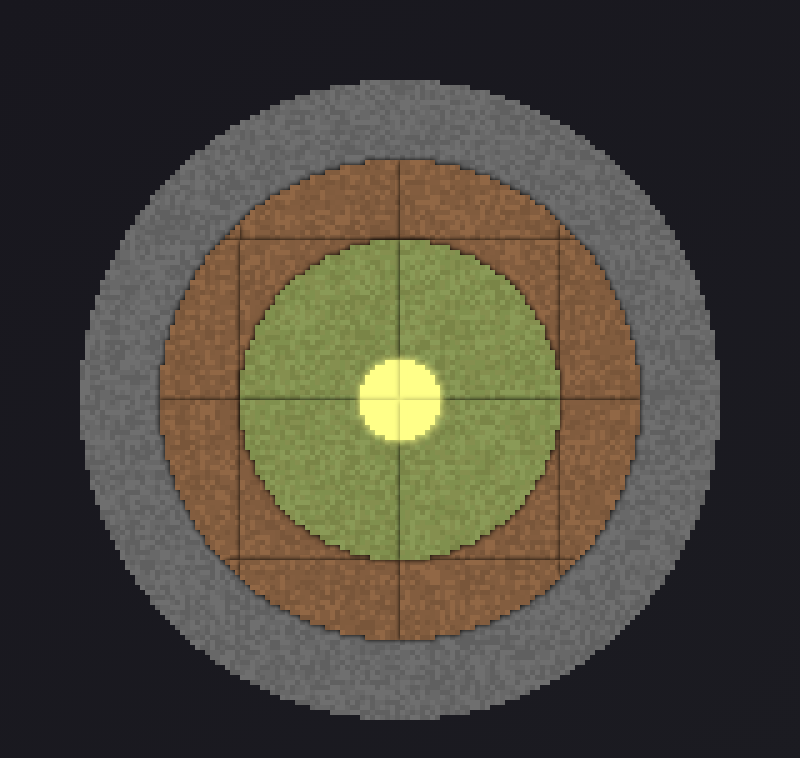
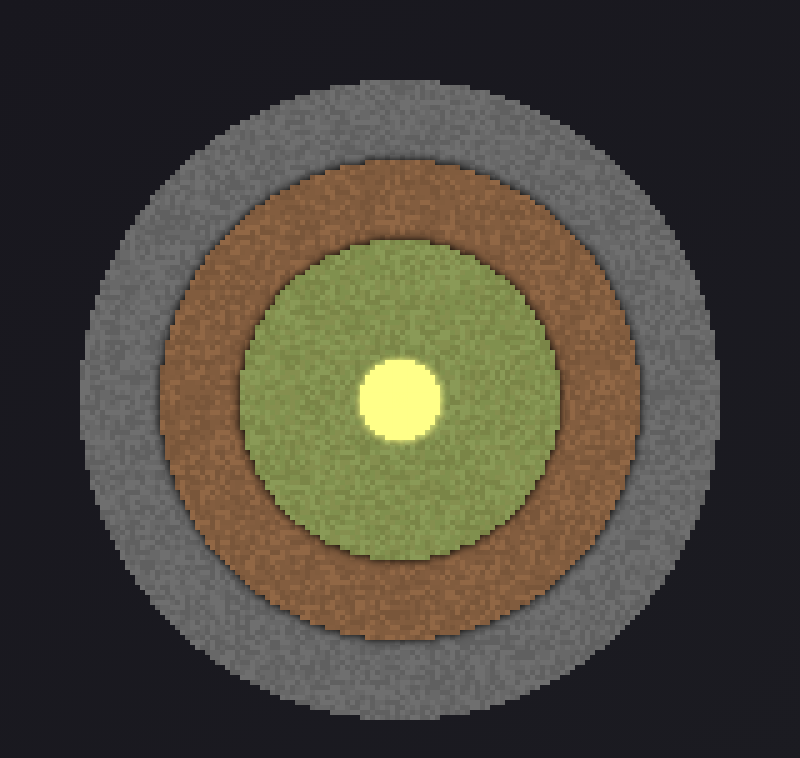
Before and after one commit to Iconejey/AetherShips, an Electron app: page index.html in a window 800 px wide. Drawn offline with Linux system fonts and the light colour scheme.

Commit message:
Fixed layers drop shadow and glow overlapping

```diff
--- a/css/global.css
+++ b/css/global.css
@@ -12,12 +12,12 @@ body {
 	background: linear-gradient(135deg, #18171e 0%, #1b1b21 100%);
 }
 
-game-elem {
+game-root {
 	--game-scale: 1;
 	display: block;
 }
 
-game-elem entity-elem {
+entity-root {
 	display: block;
 	position: fixed;
 	transform: translate(-50%, -50%) scale(var(--game-scale));
@@ -25,27 +25,23 @@ game-elem entity-elem {
 	left: 50%;
 }
 
-game-elem entity-elem chunk-elem {
+entity-root entity-layer {
 	display: block;
 	position: absolute;
-	width: 32px;
-	height: 32px;
-	/* outline: 1px dashed #fff3; */
+	width: 100%;
+	height: 100%;
 }
 
-game-elem entity-elem chunk-elem canvas {
+entity-root entity-layer canvas {
 	image-rendering: pixelated;
 	position: absolute;
-}
-
-game-elem entity-elem chunk-elem canvas {
 	width: 64px;
 	height: 64px;
 	transform-origin: top left;
 	transform: translate(0, 0) scale(0.5);
 }
 
-game-elem entity-elem chunk-elem canvas.glow {
+entity-root entity-layer canvas.glow {
 	width: 66px;
 	height: 66px;
 	opacity: 0.5;
--- a/js/entity.js
+++ b/js/entity.js
@@ -165,11 +165,12 @@ for (const block_name in blocks) {
  */
 class Layer {
 	get entity() {
-		return this.chunk.parentElement;
+		return this.entity_layer.parentElement;
 	}
 
-	constructor(chunk, layer_index) {
-		this.chunk = chunk;
+	constructor(chunk_layer, layer_index, entity_layer) {
+		this.chunk_layer = chunk_layer;
+		this.entity_layer = entity_layer;
 		this.layer_index = layer_index;
 		this.blocks = new Uint32Array(1024); // 32x32 blocks (type, health, is_burning)
 		this.block_colors = new Uint32Array(1024); // 32x32 colors (32-bit RGBA8888)
@@ -191,22 +192,21 @@ class Layer {
 		canvas.height = size;
 		if (type === 'glow') canvas.classList.add('glow');
 
-		// Set z-index: main = layer*2, glow = layer*2+1
-		// Layer 0: main=0, glow=1; Layer 1: main=2, glow=3; Layer 2: main=4, glow=5
-		const z_index = this.layer_index * 2 + (type === 'glow' ? 1 : 0);
-		canvas.style.zIndex = z_index.toString();
+		// Z-index within layer: main = 0, glow = 1
+		const z_index_within_layer = type === 'glow' ? 1 : 0;
+		canvas.style.zIndex = z_index_within_layer.toString();
 
-		// Apply drop shadow only to main canvases in layers 1 and 2 (not layer 0)
-		if (type === 'main' && this.layer_index > 0) {
-			canvas.style.filter = 'drop-shadow(0 0 1px rgba(0, 0, 0, 1))';
-		}
+		// Position canvas for its chunk
+		canvas.style.position = 'absolute';
+		canvas.style.left = `${this.chunk_layer.chunk_x * 32}px`;
+		canvas.style.top = `${this.chunk_layer.chunk_y * 32}px`;
 
 		const ctx = canvas.getContext('2d');
 		const img_data = ctx.createImageData(size, size);
 		const buf = new Uint32Array(img_data.data.buffer);
 
 		this[type] = { canvas, ctx, img_data, buf };
-		this.chunk.appendChild(canvas);
+		this.entity_layer.appendChild(canvas);
 	}
 
 	/**
@@ -274,7 +274,8 @@ class Layer {
 		}
 		this.block_count--;
 
-		// Only draw if the layer still has blocks
+		// If layer still has blocks but no glow, keep main canvas
+		// If layer is completely empty, remove main canvas (handled by Entity)
 		if (this.block_count > 0) this.drawPixel(x, y);
 	}
 
@@ -347,57 +348,69 @@ class Layer {
 }
 
 /**
- * Custom HTMLElement representing a chunk of blocks
- * Each chunk contains a 32x32 grid of blocks, stored as a Uint32Array of length 1024
+ * Represents a chunk location within an entity layer
+ * Stores references to Layer data at this chunk position
  */
-class Chunk extends HTMLElement {
-	get block_count() {
-		let count = 0;
-		for (const layer of this.layers) count += layer?.block_count ?? 0;
-		return count;
+class ChunkLayer {
+	constructor(chunk_x, chunk_y) {
+		this.chunk_x = chunk_x;
+		this.chunk_y = chunk_y;
+		this.layer = null; // Will be set to the Layer instance
 	}
+}
 
-	get glow_count() {
-		let count = 0;
-		for (const layer of this.layers) count += layer?.glow_count ?? 0;
-		return count;
-	}
-
-	constructor(x, y) {
+/**
+ * Custom HTMLElement representing a single layer (0, 1, or 2) within an entity
+ * Contains all canvases for blocks at this depth
+ */
+class EntityLayer extends HTMLElement {
+	constructor() {
 		super();
-		this.pos = { x, y };
-		this.groups = [];
-		this.layers = [null, null, null];
-		this.style.left = `${x * 32}px`;
-		this.style.top = `${y * 32}px`;
+		this.chunk_layers = new Map(); // Map of "cx,cy" -> ChunkLayer
 	}
 
 	/**
-	 * Gets or creates a layer at the specified index
-	 * @param {number} index - The layer index (0-2)
-	 * @param {boolean} create - Whether to create the layer if it doesn't exist
-	 * @returns {Layer|null} The layer at the specified index, or null if it doesn't exist and create is false
+	 * Gets or creates a chunk-layer at the specified chunk coordinates
+	 * @param {number} cx - The chunk x coordinate
+	 * @param {number} cy - The chunk y coordinate
+	 * @param {boolean} create - Whether to create if it doesn't exist
+	 * @returns {ChunkLayer|null}
 	 */
-	getLayer(index, create = false) {
-		if (this.layers[index]) return this.layers[index];
-		if (!create) return null;
+	getChunkLayer(cx, cy, create = false) {
+		const key = `${cx},${cy}`;
+		let chunk_layer = this.chunk_layers.get(key);
 
-		const layer = new Layer(this, index);
-		this.layers[index] = layer;
-		return layer;
+		if (!chunk_layer && create) {
+			chunk_layer = new ChunkLayer(cx, cy);
+			this.chunk_layers.set(key, chunk_layer);
+		}
+
+		return chunk_layer;
+	}
+
+	/**
+	 * Removes a chunk-layer and its canvases
+	 * @param {number} cx - The chunk x coordinate
+	 * @param {number} cy - The chunk y coordinate
+	 */
+	removeChunkLayer(cx, cy) {
+		const key = `${cx},${cy}`;
+		const chunk_layer = this.chunk_layers.get(key);
+		if (chunk_layer && chunk_layer.layer) {
+			// Remove canvases from DOM
+			chunk_layer?.layer?.main?.canvas?.remove();
+			chunk_layer?.layer?.glow?.canvas?.remove();
+		}
+		this.chunk_layers.delete(key);
 	}
 }
 
-customElements.define('chunk-elem', Chunk);
+customElements.define('entity-layer', EntityLayer);
 
 /**
  * Custom HTMLElement representing an entity (ship, asteroid, planet, etc.)
  */
 class Entity extends HTMLElement {
-	get chunks() {
-		return Array.from(this.children);
-	}
-
 	toLocalCoord(value) {
 		return ((value % 32) + 32) % 32;
 	}
@@ -410,34 +423,89 @@ class Entity extends HTMLElement {
 		this.dirty_layers = [];
 	}
 
-	/*
-	 * Gets the chunk at the specified (x, y) coordinates
-	 * @param {number} x - The x-coordinate of the chunk to get (0-31).
-	 * @param {number} y - The y-coordinate of the chunk to get (0-31).
-	 * @param {boolean} create - Whether to create the chunk if it doesn't exist.
-	 * @return {Chunk} The chunk at the specified coordinates, or null if it doesn't exist and create is false.
+	connectedCallback() {
+		// Create three entity-layers (one for each block layer)
+		if (this.children.length === 0) {
+			for (let i = 0; i < 3; i++) {
+				const entity_layer = document.createElement('entity-layer');
+				entity_layer.layer_index = i;
+				entity_layer.dataset.layer = i;
+				// Set z-index based on layer depth
+				entity_layer.style.zIndex = i.toString();
+				if (i > 0) {
+					entity_layer.style.filter = 'drop-shadow(0 0 1px rgba(0, 0, 0, 1))';
+				}
+				this.appendChild(entity_layer);
+			}
+		}
+	}
+
+	/**
+	 * Gets the EntityLayer at the specified layer index
+	 * @param {number} layer_index - The layer index (0-2)
+	 * @returns {EntityLayer}
 	 */
-	getChunk(bx, by, create = false) {
-		const cx = Math.floor(bx / 32);
-		const cy = Math.floor(by / 32);
-		let chunk = this.chunks.find(c => c.pos.x === cx && c.pos.y === cy);
-		if (!chunk && create) {
-			chunk = new Chunk(cx, cy);
-			this.appendChild(chunk);
-		}
-		return chunk;
+	getEntityLayer(layer_index) {
+		return this.children[layer_index];
+	}
+
+	/**
+	 * Gets or creates a chunk-layer at the specified chunk coordinates and layer
+	 * @param {number} layer_index - The layer index (0-2)
+	 * @param {number} cx - The chunk x coordinate
+	 * @param {number} cy - The chunk y coordinate
+	 * @param {boolean} create - Whether to create if it doesn't exist
+	 * @returns {ChunkLayer|null}
+	 */
+	getChunkLayer(layer_index, cx, cy, create = false) {
+		const entity_layer = this.getEntityLayer(layer_index);
+		return entity_layer.getChunkLayer(cx, cy, create);
+	}
+
+	/**
+	 * Gets or creates a Layer for the specified chunk coordinates and layer index
+	 * @param {number} layer_index - The layer index (0-2)
+	 * @param {number} cx - The chunk x coordinate
+	 * @param {number} cy - The chunk y coordinate
+	 * @param {boolean} create - Whether to create if it doesn't exist
+	 * @returns {Layer|null}
+	 */
+	getLayer(layer_index, cx, cy, create = false) {
+		const entity_layer = this.getEntityLayer(layer_index);
+		const chunk_layer = entity_layer.getChunkLayer(cx, cy, create);
+		if (!chunk_layer) return null;
+
+		if (chunk_layer.layer) return chunk_layer.layer;
+		if (!create) return null;
+
+		const layer = new Layer(chunk_layer, layer_index, entity_layer);
+		chunk_layer.layer = layer;
+		return layer;
 	}
 
 	/*
-	 * Sets the block at the specified (x, y) coordinates within the entity's chunks to the given fields.
+	 * Gets all chunk-layers (across all entity-layers)
+	 * @returns {Array<ChunkLayer>}
+	 */
+	getAllChunkLayers() {
+		const chunk_layers = [];
+		for (let i = 0; i < 3; i++) {
+			chunk_layers.push(...this.getEntityLayer(i).chunk_layers.values());
+		}
+		return chunk_layers;
+	}
+
+	/*
+	 * Sets the block at the specified (x, y) coordinates within the entity's layers to the given fields.
 	 * @param {number} l - The layer index (0-2) to set the block in.
 	 * @param {number} x - The x-coordinate of the block to set.
 	 * @param {number} y - The y-coordinate of the block to set.
 	 * @param {Object} fields - An object containing the fields to set for the block, where keys correspond to the struct's field names.
 	 */
 	setBlock(l, x, y, fields) {
-		const chunk = this.getChunk(x, y, true);
-		const layer = chunk.getLayer(l, true);
+		const cx = Math.floor(x / 32);
+		const cy = Math.floor(y / 32);
+		const layer = this.getLayer(l, cx, cy, true);
 		const local_x = this.toLocalCoord(x);
 		const local_y = this.toLocalCoord(y);
 		layer.setBlock(local_x, local_y, fields);
@@ -451,8 +519,9 @@ class Entity extends HTMLElement {
 	 * @param {string} name - The name of the block type to initialize (e.g., "dirt").
 	 */
 	setByName(l, x, y, name) {
-		const chunk = this.getChunk(x, y, true);
-		const layer = chunk.getLayer(l, true);
+		const cx = Math.floor(x / 32);
+		const cy = Math.floor(y / 32);
+		const layer = this.getLayer(l, cx, cy, true);
 		const local_x = this.toLocalCoord(x);
 		const local_y = this.toLocalCoord(y);
 		layer.setByName(local_x, local_y, name);
@@ -466,37 +535,35 @@ class Entity extends HTMLElement {
 	 * @param {number} type - The numeric type of the block to initialize (e.g., 1 for dirt).
 	 */
 	setByType(l, x, y, type) {
-		const chunk = this.getChunk(x, y, true);
-		const layer = chunk.getLayer(l, true);
+		const cx = Math.floor(x / 32);
+		const cy = Math.floor(y / 32);
+		const layer = this.getLayer(l, cx, cy, true);
 		const local_x = this.toLocalCoord(x);
 		const local_y = this.toLocalCoord(y);
 		layer.setByType(local_x, local_y, type);
 	}
 
 	/**
-	 * Deletes the block at the specified (x, y) coordinates within the entity's chunks
+	 * Deletes the block at the specified (x, y) coordinates within the entity's layers
 	 * @param {number} l - The layer index (0-2) to delete the block from.
 	 * @param {number} x - The x-coordinate of the block to delete.
 	 * @param {number} y - The y-coordinate of the block to delete.
 	 */
 	deleteBlock(l, x, y) {
-		const chunk = this.getChunk(x, y, false);
-		if (!chunk) return;
+		const cx = Math.floor(x / 32);
+		const cy = Math.floor(y / 32);
+		const entity_layer = this.getEntityLayer(l);
+		const chunk_layer = entity_layer.getChunkLayer(cx, cy, false);
+		if (!chunk_layer || !chunk_layer.layer) return;
 
-		const layer = chunk.getLayer(l, false);
-		if (!layer) return;
-
+		const layer = chunk_layer.layer;
 		const local_x = this.toLocalCoord(x);
 		const local_y = this.toLocalCoord(y);
 		layer.deleteBlock(local_x, local_y);
 
-		// If chunk is now empty, remove it entirely
-		if (chunk.block_count === 0) chunk.remove();
-		// Otherwise, if layer is now empty, remove just the layer
-		else if (layer.block_count === 0) {
-			layer.main.canvas.remove();
-			layer.glow.canvas.remove();
-			chunk.layers[l] = null;
+		// If layer is now empty, remove the chunk-layer entirely
+		if (layer.block_count === 0) {
+			entity_layer.removeChunkLayer(cx, cy);
 		}
 	}
 
@@ -557,4 +624,4 @@ class Entity extends HTMLElement {
 	}
 }
 
-customElements.define('entity-elem', Entity);
+customElements.define('entity-root', Entity);
--- a/js/game.js
+++ b/js/game.js
@@ -28,16 +28,16 @@ class Game extends HTMLElement {
 		});
 
 		// Let's add a test entity to the game
-		const test_entity = document.createElement('entity-elem');
+		const test_entity = document.createElement('entity-root');
 		this.appendChild(test_entity);
 
 		test_entity.fillEllipse(0, 0, 0, 128, 128, 'stone');
+		test_entity.fillEllipse(2, 0, 0, 64, 64, 'grass');
 		test_entity.fillEllipse(1, 0, 0, 96, 96, 'dirt');
-		test_entity.fillEllipse(2, 0, 0, 64, 64, 'grass');
 		test_entity.fillEllipse(2, 0, 0, 16, 16, 'lamp');
 
 		test_entity.render();
 	}
 }
 
-customElements.define('game-elem', Game);
+customElements.define('game-root', Game);
```
Also changed, not shown: index.html (+1 -1 lines), archives/Fixed layer shadows overlaping.png (added).
